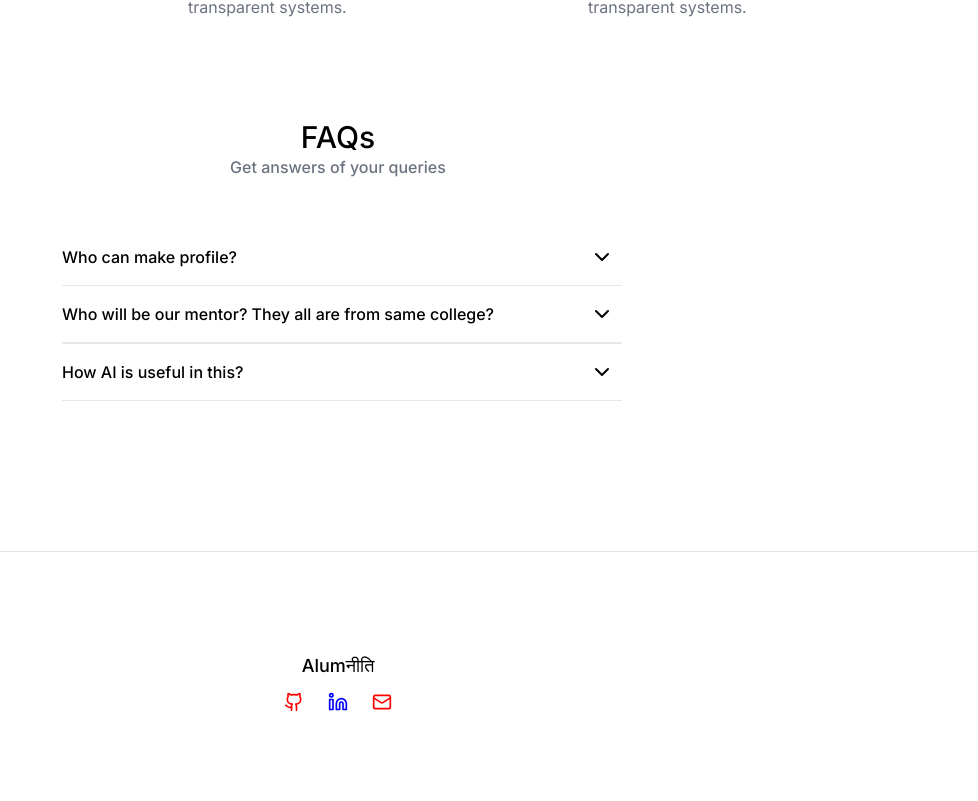
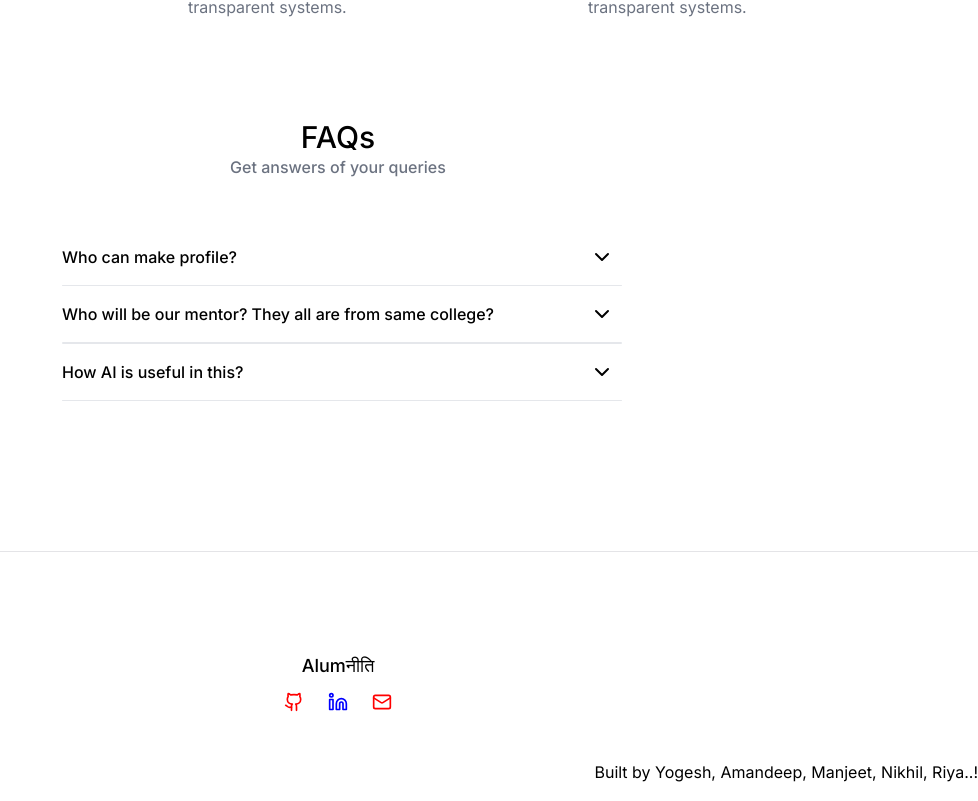
Before and after one commit to RiyaMehta16/new-alumniti, a React (Create React App) app: page / in a window 1280 px wide. Shown: the part 2220-3021 px from the top of the page, without its empty margins (302-1280 px from the left). Built offline with nearby package versions, Linux system fonts and the light colour scheme.

Commit message:
add build by name

```diff
--- a/src/Components/Homepage/HeroCollabration.js
+++ b/src/Components/Homepage/HeroCollabration.js
@@ -75,9 +75,9 @@ function HeroCollabration() {
     <div className='flex flex-wrap  mt-8 gap-6 justify-center items-center'>
 
     {collab.map((collab, index)=>(
-      <div className="bg-white shadow-lg w-[400px] rounded-md p-6 text-gray-800 border border-gray-200">
+      <div className="bg-white shadow-lg w-[400px] min-h-[480px] rounded-md p-6 text-gray-800 border border-gray-200">
         <div className="flex items-center gap-3 mb-4">
-           <img src={pic} className="h-16 w-16 rounded-full border-4 border-white shadow-md transform hover:scale-105 transition-transform duration-300 ease-in-out" alt="Profile" />
+           <img src={collab.postedBy.img} className="h-16 w-16 rounded-full border-4 border-white shadow-md transform hover:scale-105 transition-transform duration-300 ease-in-out" alt="Profile" />
            <div>
             <h2 className="text-xl font-semibold">{collab.postedBy.name}({collab.postedBy.role})</h2>
             <span className="text-sm text-gray-600">21m ago</span>
--- a/src/Components/StartPage/Footer.js
+++ b/src/Components/StartPage/Footer.js
@@ -21,6 +21,9 @@ function Footer() {
               </div>
             </div>
         </div>
+        <div className='mt-12 flex justify-end'>
+          Built by Yogesh, Amandeep, Manjeet, Nikhil, Riya..!
+        </div>
       </div>
     </div>
   )
```
